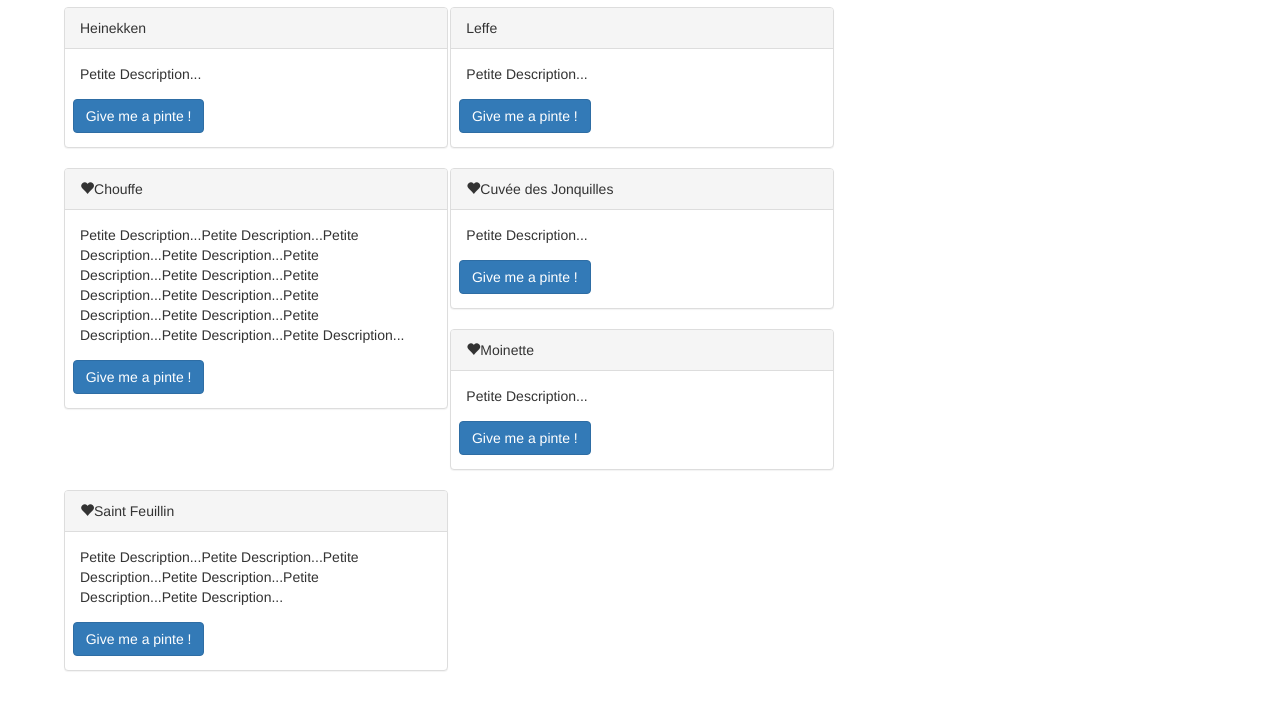
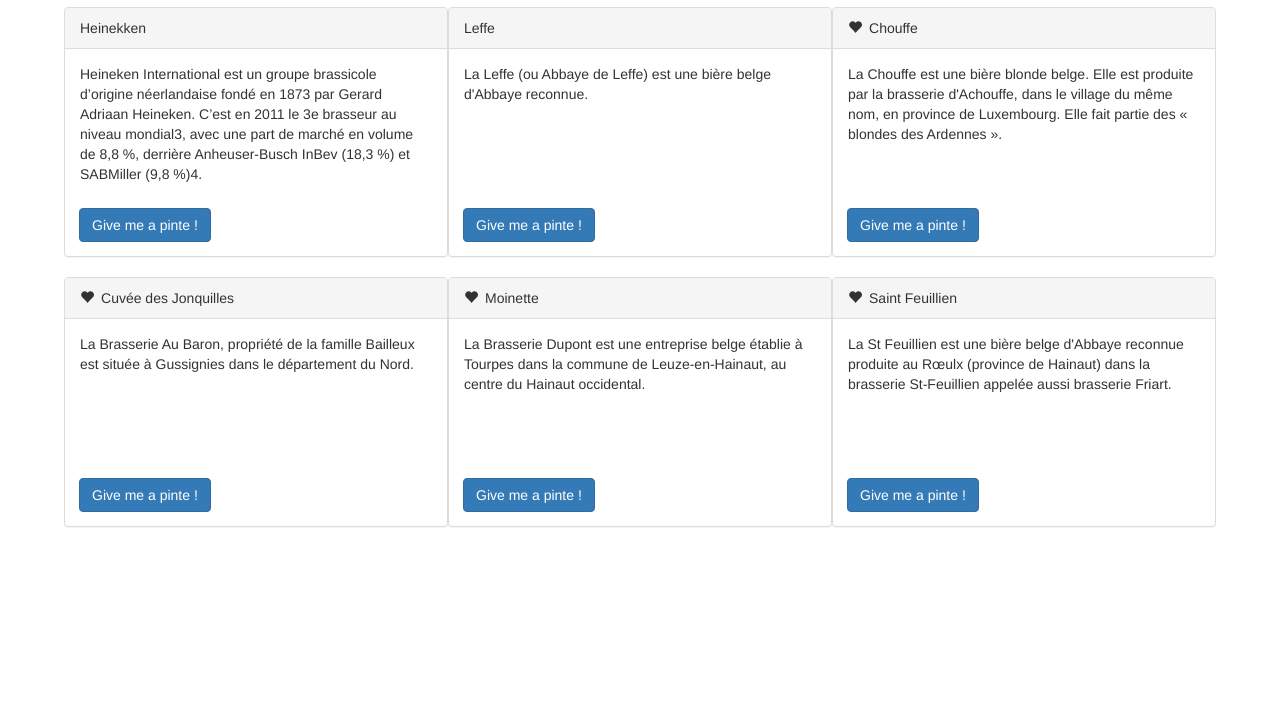
Before and after one commit to EmmanuelDemey/angular2-migration-sample, a website: page index.html in a window 1280 px wide. Shown: the part 63-772 px from the top of the page. Drawn offline with nearby package versions, Linux system fonts and the light colour scheme.

Commit message:
Review CSS and add dscription to beré

```diff
--- a/app.js
+++ b/app.js
@@ -2,12 +2,12 @@
 module.service('BrasserieService', function(){
 		this.getBeers = function(){
 			return [
-				{name:'Heinekken', note: 0, description:'Petite Description...'},
-				{name:'Leffe', note: 2.5, description:'Petite Description...'},
-				{name:'Chouffe', note: 4, description:'Petite Description...Petite Description...Petite Description...Petite Description...Petite Description...Petite Description...Petite Description...Petite Description...Petite Description...Petite Description...Petite Description...Petite Description...Petite Description...'},
-				{name:'Cuvée des Jonquilles', note: 4.5, description:'Petite Description...'},
-				{name:'Moinette', note: 4, description:'Petite Description...'},
-				{name:'Saint Feuillin', note: 4, description:'Petite Description...Petite Description...Petite Description...Petite Description...Petite Description...Petite Description...'}
+				{name:'Heinekken', note: 0, description:'Heineken International est un groupe brassicole d’origine néerlandaise fondé en 1873 par Gerard Adriaan Heineken. C’est en 2011 le 3e brasseur au niveau mondial3, avec une part de marché en volume de 8,8 %, derrière Anheuser-Busch InBev (18,3 %) et SABMiller (9,8 %)4.'},
+				{name:'Leffe', note: 2.5, description:'La Leffe (ou Abbaye de Leffe) est une bière belge d\'Abbaye reconnue.'},
+				{name:'Chouffe', note: 4, description:'La Chouffe est une bière blonde belge. Elle est produite par la brasserie d\'Achouffe, dans le village du même nom, en province de Luxembourg. Elle fait partie des « blondes des Ardennes ».'},
+				{name:'Cuvée des Jonquilles', note: 4.5, description:'La Brasserie Au Baron, propriété de la famille Bailleux est située à Gussignies dans le département du Nord.'},
+				{name:'Moinette', note: 4, description:'La Brasserie Dupont est une entreprise belge établie à Tourpes dans la commune de Leuze-en-Hainaut, au centre du Hainaut occidental.'},
+				{name:'Saint Feuillien', note: 4, description:'La St Feuillien est une bière belge d\'Abbaye reconnue produite au Rœulx (province de Hainaut) dans la brasserie St-Feuillien appelée aussi brasserie Friart.'}
 			];
 		};
 
--- a/index.html
+++ b/index.html
@@ -10,10 +10,16 @@
 			}
 			.panel {
 				padding: 0 0 1em;
-				margin-right: .2%;
+				min-height: 250px;
+				max-height: 250px
 			}
 			button {
-				margin: auto 2%;
+				position: absolute;
+				bottom: 1em;
+				margin-left: 1em;
+			}
+			.panel-heading .glyphicon {
+				margin-right: .5em;
 			}
 		</style>
 	</head>
```
